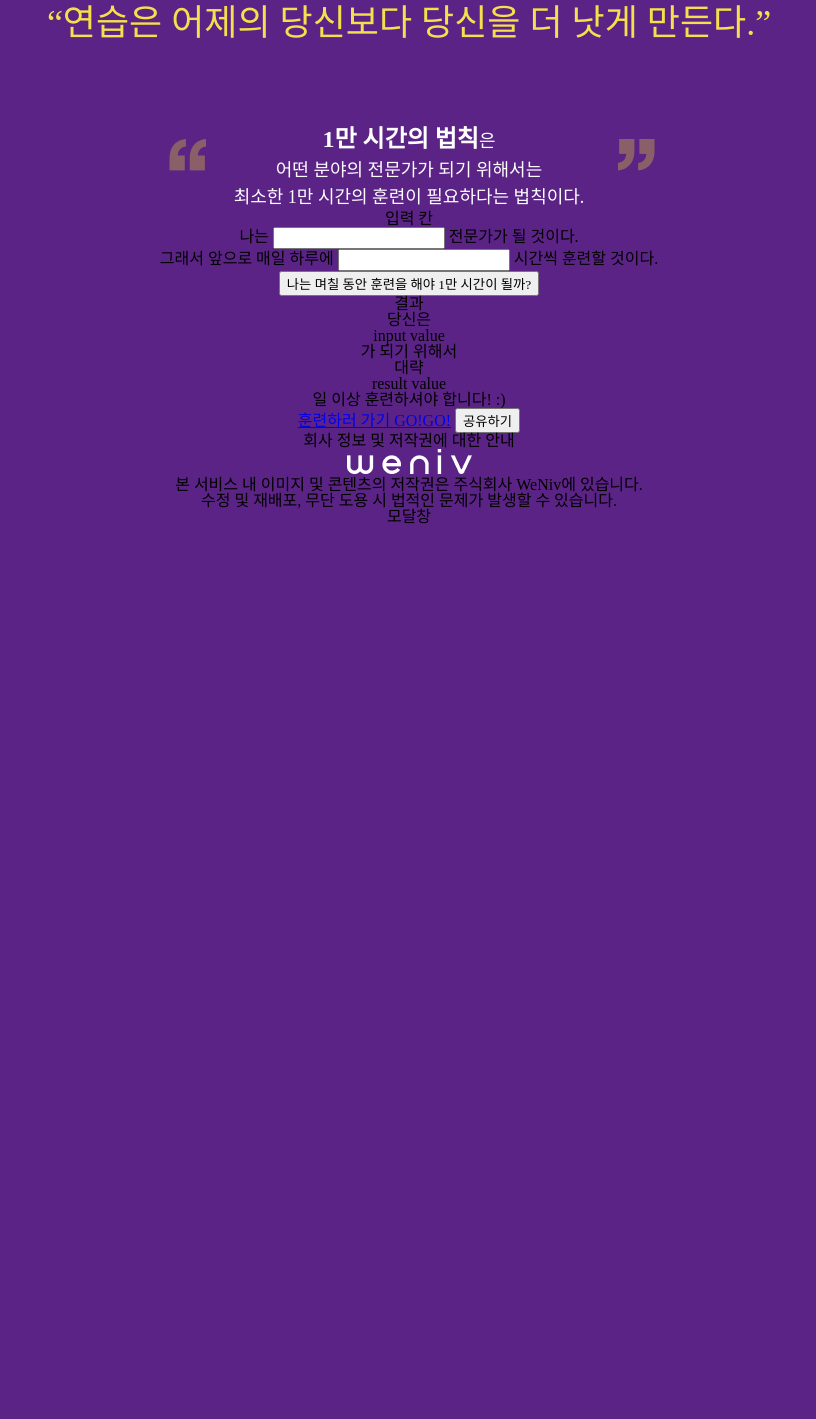
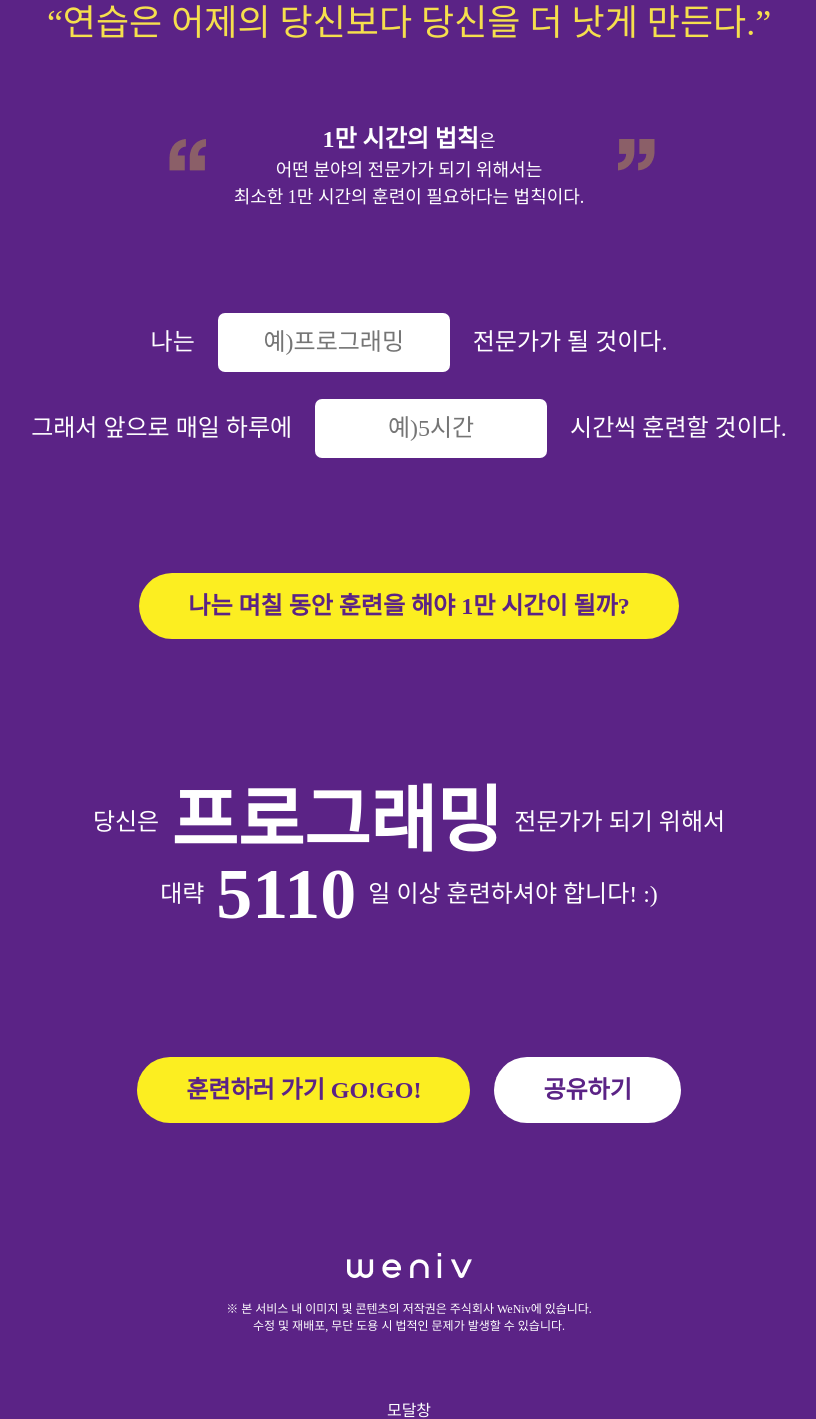
Before and after one commit to zldnlto/10000hours-rule, a plain HTML site: page index.html in a window 1280 px wide. Shown: the part 428-1847 px from the top of the page, without its empty margins (231-1047 px from the left). Before the commit the page ends 953 px from the top, so only its background shows below. Drawn offline with Linux system fonts and the light colour scheme; a web font is replaced by a local one.

Commit message:
♻️  css 개선

```diff
--- a/Basic Resouce/css/style.css
+++ b/Basic Resouce/css/style.css
@@ -4,6 +4,7 @@
 /* common */
 * {
   font-family: "GmarketSansMedium";
+  color: #fff;
 }
 body {
   background-color: #5b2386;
@@ -21,6 +22,22 @@ body {
   width: 960px;
   margin: 0 auto;
   text-align: center;
+}
+
+/* btn 공통 스타일로 */
+
+.btn {
+  display: inline-block;
+  color: #5b2386;
+  text-align: center;
+  font-size: 24px;
+  line-height: 1;
+  padding: 21px 49px;
+  border-radius: 56px;
+  background-color: #fcee21;
+  cursor: pointer;
+  font-weight: 700;
+  border: none;
 }
 
 /* HEADER */
@@ -54,10 +71,6 @@ body {
 }
 
 /* SUMMARY */
-
-.summary {
-  color: #fff;
-}
 
 .summary-wrapper {
   text-align: center;
@@ -95,3 +108,105 @@ body {
   font-size: 24px;
   font-weight: 800;
 }
+
+/* CALCULATION */
+
+.calculation {
+  font-size: 24px;
+}
+
+.calcu-wrapper {
+  position: relative;
+  margin-top: 102px;
+}
+
+.input-wrapper input {
+  color: #000;
+  font-size: 24px;
+  text-align: center;
+  width: 228px;
+  height: 57px;
+  border-radius: 7px;
+  border: none;
+  margin-left: 17px;
+  margin-right: 17px;
+}
+
+.input-wrapper input:first-child {
+  margin-bottom: 27px;
+}
+
+.input-wrapper input[placeholder] {
+  color: #000;
+}
+
+input:focus {
+  outline: none;
+}
+
+.calcu {
+  margin-top: 115px;
+  position: relative;
+}
+
+.btn-calcu ::after {
+  position: absolute;
+}
+
+/* RESULT */
+
+.result {
+  margin-top: 147px;
+}
+/*
+.result span {
+  padding-top: 24px;
+  padding-bottom: 24px;
+} */
+/* .result-box {
+  margin: 0 auto;
+  width: 663px;
+  display: flex;
+  flex-wrap: wrap;
+  align-items: center;
+  justify-content: center;
+} */
+
+.result-line {
+  display: flex;
+  justify-content: center;
+  align-items: center;
+}
+
+.result strong {
+  font-size: 72px;
+  margin-left: 12px;
+  margin-right: 12px;
+  font-weight: 700;
+}
+
+/* btn-result 네이밍바꿀까>>  */
+.btn-result {
+  margin-top: 127px;
+}
+
+.share {
+  color: #5b2386;
+  background-color: #fff;
+  margin-left: 18px;
+}
+
+/* FOOTER */
+
+#footer {
+  margin-top: 130px;
+  height: 150px;
+  text-align: center;
+}
+
+#footer small {
+  margin-top: 20px;
+  display: block;
+  font-size: 12px;
+  line-height: 17.38px;
+}
--- a/index.html
+++ b/index.html
@@ -33,40 +33,54 @@
           </div>
         </section>
         <section class="calculation">
+          <div class="calcu-wrapper">
             <h2 class="ir">1만 시간의 법칙 계산해보기</h2>
             <section>
-            <h3>입력 칸</h3>
+              <h3 class="ir">입력란</h3>
               <div class="input-wrapper">
                 나는
-              <input type="text" />
+                <input type="text" placeholder="예)프로그래밍" />
                 전문가가 될 것이다. <br />
-              그래서 앞으로 매일 하루에 <input type="text" /> 시간씩 훈련할
+                그래서 앞으로 매일 하루에
+                <input type="text" placeholder="예)5시간" /> 시간씩 훈련할
                 것이다.
               </div>
-            <button>나는 며칠 동안 훈련을 해야 1만 시간이 될까?</button>
+              <button class="btn calcu">
+                나는 며칠 동안 훈련을 해야 1만 시간이 될까?
+              </button>
             </section>
-          <section>
-            <h3>결과</h3>
+            <section class="result">
+              <h3 class="ir">결과</h3>
+              <div class="result-box">
+                <span class="result-line">
                   당신은
-            <div>input value</div>
-            가 되기 위해서 <br />
+                  <strong>프로그래밍</strong>
+                  전문가가 되기 위해서 <br />
+                </span>
+                <span class="result-line">
                   대략
-            <div>result value</div>
+                  <strong>5110</strong>
                   일 이상 훈련하셔야 합니다! :)
-            <div>
-              <a href="#">훈련하러 가기 GO!GO!</a>
-              <button>공유하기</button>
+                </span>
+              </div>
+              <div class="btn-result">
+                <button class="btn go">훈련하러 가기 GO!GO!</button>
+                <button class="btn share">공유하기</button>
               </div>
             </section>
+          </div>
         </section>
       </main>
-      <footer>
-        <h2>회사 정보 및 저작권에 대한 안내</h2>
+      <footer id="footer">
+        <div class="footer-wrapper">
+          <h2 class="ir">회사 정보 및 저작권에 대한 안내</h2>
           <img src="/Basic Resouce/img/logo.png" alt="주식회사 위니브 로고" />
-        <p class="copyright">
-          본 서비스 내 이미지 및 콘텐츠의 저작권은 주식회사 WeNiv에 있습니다.<br />
+          <small>
+            ※ 본 서비스 내 이미지 및 콘텐츠의 저작권은 주식회사 WeNiv에
+            있습니다.<br />
             수정 및 재배포, 무단 도용 시 법적인 문제가 발생할 수 있습니다.
-        </p>
+          </small>
+        </div>
       </footer>
       <div class="modal">모달창</div>
     </div>
```
Lines whose indentation alone changed are shown as unchanged.
